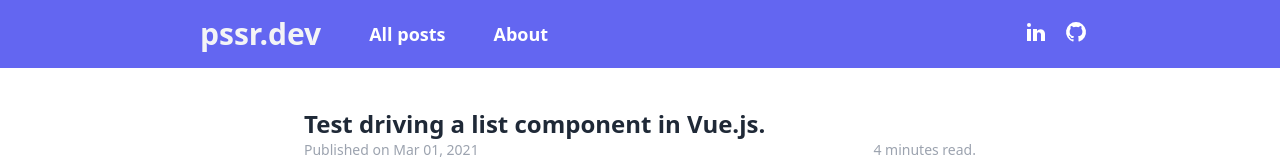
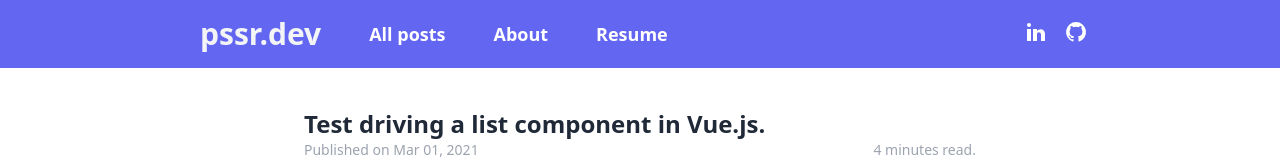
Before and after one commit to ps1312/simple_blog, a Vue app: page / in a window 1280 px wide. Shown: the top 160 px of the page. Built offline with nearby package versions, Linux system fonts and the light colour scheme.

Commit message:
add my resume pdf

```diff
--- a/public/index.html
+++ b/public/index.html
@@ -5,6 +5,7 @@
     <meta http-equiv="X-UA-Compatible" content="IE=edge">
     <meta name="viewport" content="width=device-width,initial-scale=1.0">
     <link rel="icon" href="<%= BASE_URL %>favicon.ico">
+    <link rel="icon" href="<%= BASE_URL %>curriculo_pssr.pdf">
     <title><%= htmlWebpackPlugin.options.title %></title>
   </head>
   <body>
--- a/src/components/BaseDropdown.vue
+++ b/src/components/BaseDropdown.vue
@@ -19,6 +19,13 @@
         >
           About
         </router-link>
+
+        <a
+          download="curriculo_pssr.pdf" href="/curriculo_pssr.pdf"
+          class="block p-2 rounded text-white font-semibold hover:bg-indigo-400"
+        >
+          Resume
+        </a>
 
         <a target="_blank" rel="noopener noreferrer" href="https:www.github.com/ps1312">
           <base-icon class="w-8 h-8 mx-1 my-2 fill-current text-white rounded hover:bg-indigo-400" icon="github" />
--- a/src/components/NavBar.vue
+++ b/src/components/NavBar.vue
@@ -13,6 +13,12 @@
         <div class="inline-flex flex-grow">
             <router-link class="text-lg font-semibold ml-8 text-white font-semibold rounded px-2 hover:bg-indigo-400" to="/">All posts</router-link>
             <router-link class="text-lg font-semibold ml-8 text-white font-semibold rounded px-2 hover:bg-indigo-400" to="/about">About</router-link>
+            <a
+              download="curriculo_pssr.pdf" href="/curriculo_pssr.pdf"
+              class="text-lg font-semibold ml-8 text-white font-semibold rounded px-2 hover:bg-indigo-400"
+            >
+              Resume
+            </a>
         </div>
         <div class="inline-flex">
           <a target="_blank" rel="noopener noreferrer" href="https://www.linkedin.com/in/pssr">
```
Also changed, not shown: 1 other file (tests, documents, lock files or other folders).
